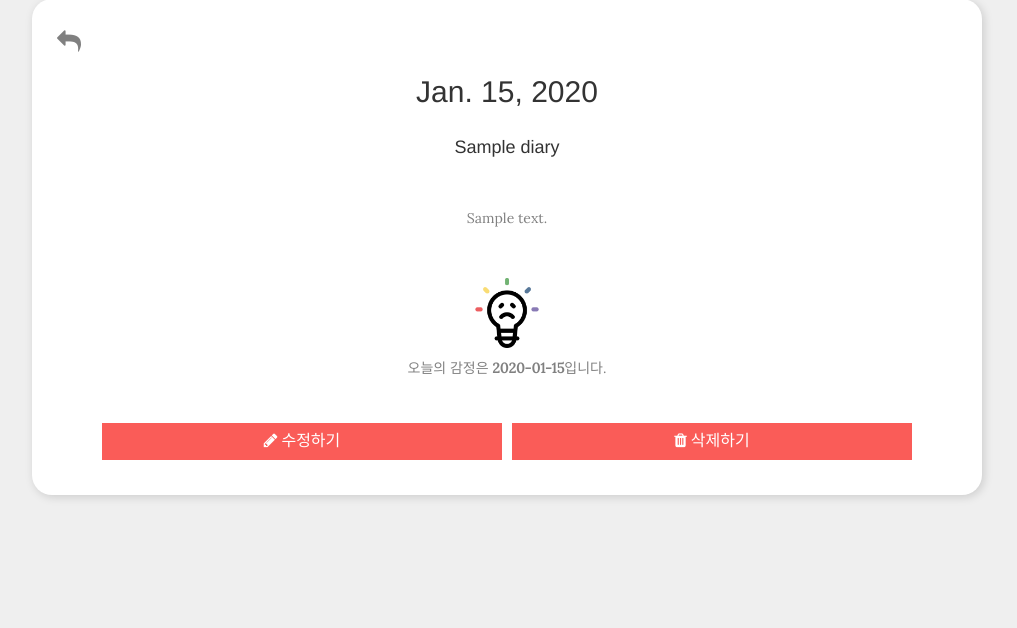
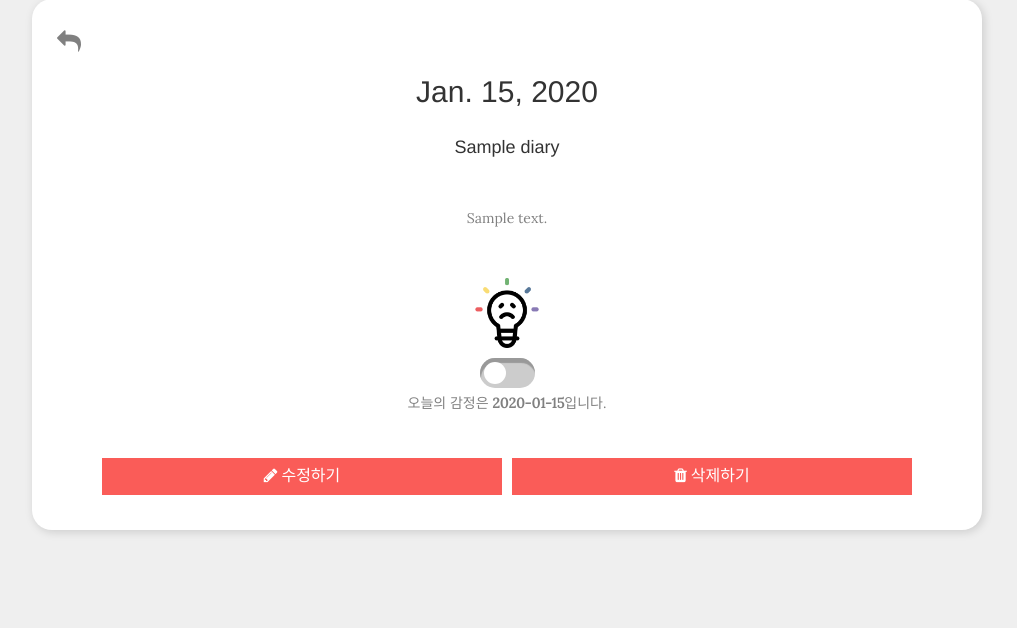
Before and after one commit to sasha1107/SmartBulb, a Django app: page /diary/1/ in a window 1280 px wide. Shown: the part 101-729 px from the top of the page, without its empty margins (133-1150 px from the left). Run offline with Django 3.2, Linux system fonts and the light colour scheme; a user stored in the database is signed in; tables that the repository leaves empty hold one stand-in row (values such as "Sample post"); some libraries are stand-ins or nearby versions; some web fonts are replaced.

Commit message:
전구 토글 버튼 추가

```diff
--- a/SmartBulb/diary/templates/diary.html
+++ b/SmartBulb/diary/templates/diary.html
@@ -99,6 +99,56 @@
       vertical-align: center;
       text-align: center;
     }
+    .switch-button {
+        position: relative;
+        display: inline-block;
+        width: 55px;
+        height: 30px;
+    }
+
+    .switch-button input {
+        opacity: 0;
+        width: 0;
+        height: 0;
+    }
+
+    .onoff-switch {
+        position: absolute;
+        cursor: pointer;
+        top: 0;
+        left: 0;
+        right: 0;
+        bottom: 0;
+        border-radius:20px;
+        background-color: #ccc;
+        box-shadow: inset 1px 5px 1px #999;
+        -webkit-transition: .4s;
+        transition: .4s;
+    }
+
+    .onoff-switch:before {
+        position: absolute;
+        content: "";
+        height: 22px;
+        width: 22px;
+        left: 4px;
+        bottom: 4px;
+        background-color: #fff;
+        -webkit-transition: .5s;
+        transition: .4s;
+        border-radius:20px;
+    }
+
+    .switch-button input:checked + .onoff-switch {
+        background-color: #fa5c58;
+        box-shadow: inset 1px 5px 1px #fa5c58;
+    }
+
+    .switch-button input:checked + .onoff-switch:before {
+        -webkit-transform: translateX(26px);
+        -ms-transform: translateX(26px);
+        transform: translateX(26px);
+    }
     </style>
 </head>
 
@@ -130,7 +180,11 @@
                 <p>{{diary.text}}</p></br></br>
             </div>
             <div class="col-md-12">
-                <a href="{% url 'turn_on_bulbs' diary_id=diary.id %}"><img src="{% static '/img/lightbulb_sad.png' %}" width=70px height=70px style="margin-bottom:10px;"></a>
+                <a href="{% url 'turn_on_bulbs' diary_id=diary.id %}"><img src="{% static '/img/lightbulb_sad.png' %}" width=70px height=70px style="margin-bottom:10px;"></a></br>
+                <label class="switch-button">
+                  <input type="checkbox"/>
+                    <span class="onoff-switch"></span>
+                </label>
                 {% if bulb_on == 1 %}
 					<script type="text/javascript">
 					alert("전구가 켜졌습니다.");
@@ -198,7 +252,13 @@
 
     <!-- Load custom js for theme -->
     <script type="text/javascript" src="{% static 'js/app.js' %}"></script>
-
+    <!-- 토글 -->
+    <script>
+      var check = $("input[type='checkbox']");
+      check.click(function(){
+        location.href= '{% url 'turn_on_bulbs' diary_id=diary.id %}'
+      });
+    </script>
   {% endblock %}
   </body>
   </html>
```
